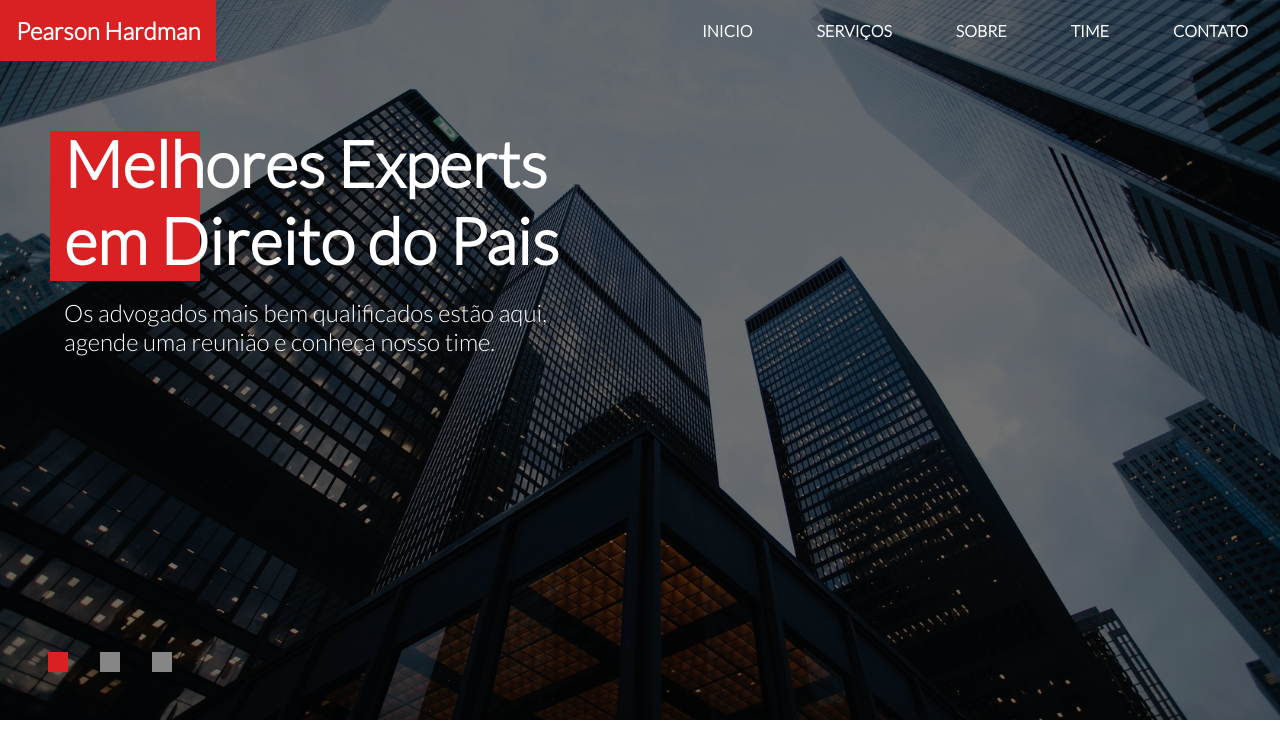
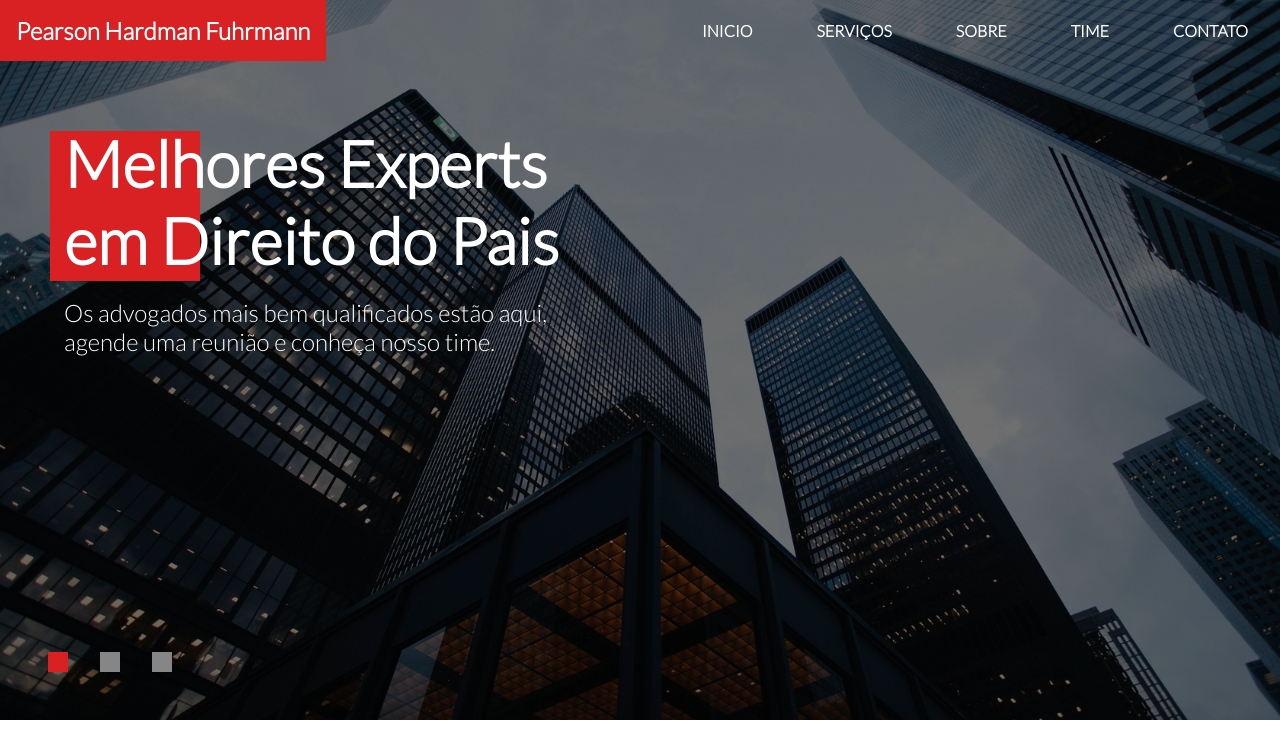
Before and after one commit to marcos-ev/Virgili-Fuhrmann, a plain HTML site: page index2.html in a window 1280 px wide. Shown: the top 749 px of the page. Drawn offline with nearby package versions, Linux system fonts and the light colour scheme.

Commit message:
name update

```diff
--- a/index2.html
+++ b/index2.html
@@ -20,7 +20,7 @@
 
   <header id="header">
     <div id="inner-header">
-    <h2 id="brand"> Pearson Hardman</h2>
+    <h2 id="brand"> Pearson Hardman Fuhrmann</h2>
     <nav id="navbar">
       <a href="#header">Inicio</a>
       <a href="#expertise-areas">Serviços</a>
```
